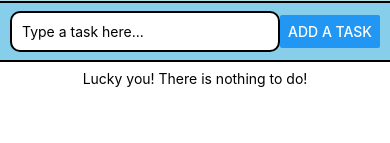
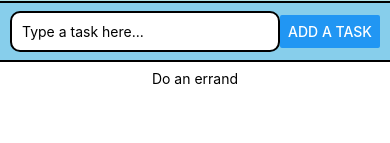
Before and after one commit to memphis35/react-native-to-do, a React Native app: screen / in a window 390 px wide. Shown: the part 157-300 px from the top of the page. Built offline with nearby package versions, Linux system fonts and the light colour scheme.

Commit message:
Add FlatList component

```diff
--- a/App.js
+++ b/App.js
@@ -6,11 +6,12 @@ import TaskList from "./components/TaskList";
 
 export default function App() {
   const [tasks, setTasks] = useState(["Do an errand"]);
+
   return (
     <View style={{ flex: 1 }}>
       <AppHeader />
       <TaskInput />
-      <TaskList />
+      <TaskList tasks={tasks} />
     </View>
   );
 }
--- a/components/TaskList.js
+++ b/components/TaskList.js
@@ -1,11 +1,23 @@
-import { View, Text, StyleSheet } from "react-native";
+import { View, Text, FlatList, StyleSheet } from "react-native";
 
-function TaskList() {
-  return (
+function TaskList({ tasks }) {
+  const renderTask = (itemWrapper) => (
+    <View>
+      <Text>{itemWrapper.item}</Text>
+    </View>
+  );
+  const emptyList = (
     <View style={styles.board_container}>
       <Text>Lucky you! There is nothing to do!</Text>
     </View>
   );
+  const notEmptyList = (
+    <View style={styles.board_container}>
+      <FlatList data={tasks} renderItem={renderTask} />
+    </View>
+  );
+  const rendered = tasks ? notEmptyList : emptyList;
+  return rendered;
 }
 
 export default TaskList;
```
